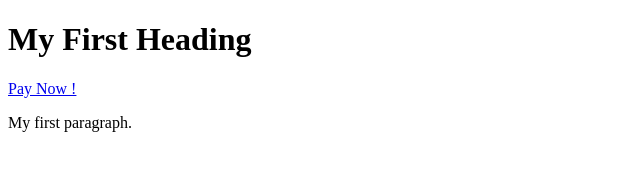
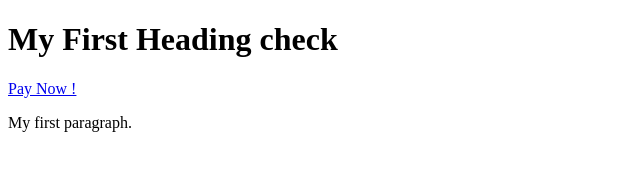
Before and after one commit to roopesh-lr-twid/pwa_poc, a plain HTML site: page index.html in a window 1280 px wide. Shown: the whole page, without its empty margins (0-640 px from the left). Drawn offline with Linux system fonts and the light colour scheme.

Commit message:
Update index.html

```diff
--- a/index.html
+++ b/index.html
@@ -2,7 +2,7 @@
 <html>
 <body>
 
-<h1>My First Heading</h1>
+<h1>My First Heading check</h1>
 
   <a href="upi://pay?pa=UPIID@oksbi&amp;pn=FNAME SNAME K&amp;cu=INR" class="upi-pay1">Pay Now !</a>
 <p>My first paragraph.</p>
```
